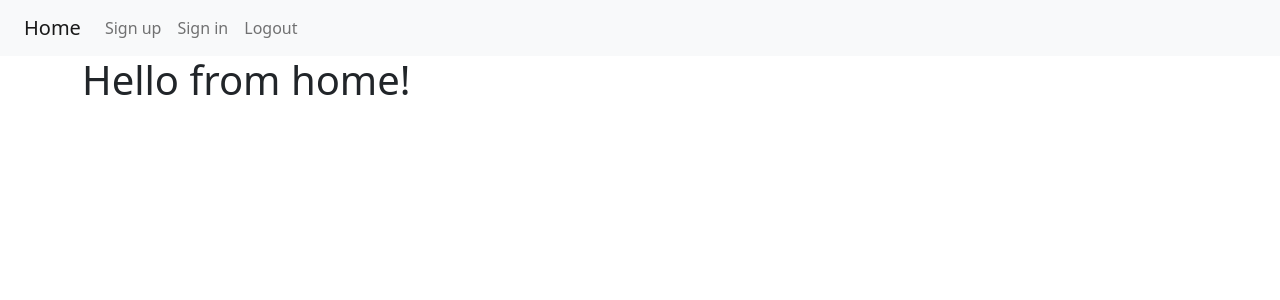
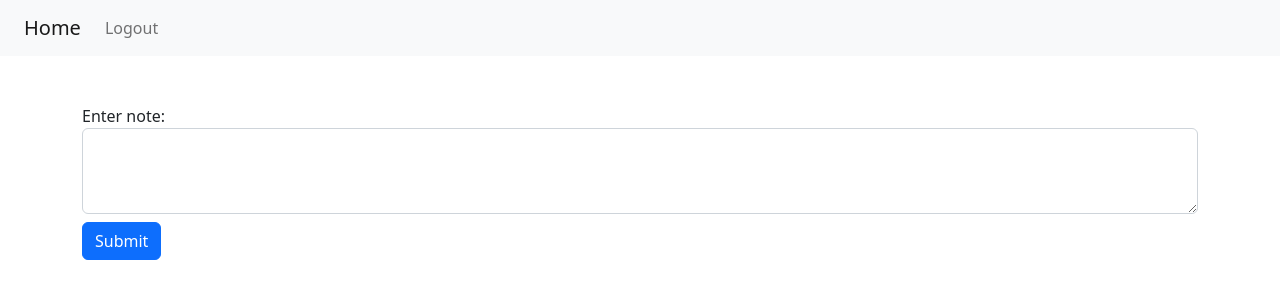
Before and after one commit to Fitsos17/flask_app, a Flask app: page / in a window 1280 px wide. Shown: the top 300 px of the page. Run offline with Flask 2, Linux system fonts and the light colour scheme; the visitor is signed in with stand-in values (Sample User, id 1); data comes from the database, SQL or seed files in the repository; data that the repository does not hold is empty.

Commit message:
Added the abillity to add and delete notes and completed user authentication.

```diff
--- a/website/models.py
+++ b/website/models.py
@@ -7,10 +7,10 @@ class User(db.Model, UserMixin):
   first_name = db.Column(db.String(60))
   email = db.Column(db.String(60), unique=True)
   password = db.Column(db.String(30))
-  note_id = db.relationship("Note")
+  notes = db.relationship("Note")
 
 class Note(db.Model):
   id = db.Column(db.Integer, primary_key=True)
   text = db.Column(db.String(10000))
-  date = db.Column(db.DateTime, default=func.now)
+  date = db.Column(db.DateTime(timezone=True), default=func.now())
   user_id = db.Column(db.Integer, db.ForeignKey("user.id"))
--- /dev/null
+++ b/website/static/index.js
@@ -0,0 +1,6 @@
+const deleteNote = (id) => {
+  fetch("/delete-note", {
+    method: "POST",
+    body: JSON.stringify({id})
+  }).then(() => window.location.href = "/")
+}
--- a/website/templates/base.html
+++ b/website/templates/base.html
@@ -11,18 +11,21 @@
 </head>
 <body>
   <nav class="navbar navbar-expand-lg bg-light">
+    {% if user.is_authenticated %}
     <a class="navbar-brand ms-4" href="/">Home</a>
     <ul class="navbar-nav">
-      <li class="navbar-item">
-        <a class="nav-link" href="/sign-up">Sign up</a>
-      </li>
-      <li class="navbar-item">
-        <a class="nav-link" href="/login">Sign in</a>
-      </li>
       <li class="navbar-item">
         <a class="nav-link" href="/logout">Logout</a>
       </li>
     </ul>
+    {% else %}
+    <a class="navbar-brand ms-4" href="/sign-up">Sign up</a>
+    <ul class="navbar-nav">
+      <li class="navbar-item">
+        <a class="nav-link" href="/login">Sign in</a>
+      </li>
+    </ul>
+    {% endif %}
   </nav>
     {% with messages = get_flashed_messages(with_categories=true) %} {% if
       messages %} {% for category, message in messages %} {% if category ==
@@ -38,5 +41,9 @@
       </div>
       {% endif %} {% endfor %} {% endif %} {% endwith %}
   <div class="container">{% block content %}{% endblock %}</div>
+  <script
+    type="text/javascript"
+    src="{{ url_for('static', filename='index.js') }}"
+  ></script>
 </body>
 </html>
--- a/website/templates/home.html
+++ b/website/templates/home.html
@@ -1,5 +1,20 @@
 {% extends "base.html" %}
 {% block title %}Home{% endblock %}
 {% block content %}
-<h1>Hello from home!</h1>
+{% if user.notes %}
+{% for note in user.notes %}
+<div class="list-group mt-3">
+  <p align="left" class="list-item d-flex justify-content-between align-items-center">
+    <span>{{ note.text }}</span>
+    <button type="button" class="btn-close" onclick="deleteNote({{note.id}})"></button>
+  </p>
+</div>
+{% endfor %}
+{% endif %}
+
+<form method="POST">
+  <label for="note" class="form-labe mt-5">Enter note:</label>
+  <textarea id="note" name="note" class="form-control" rows="3"></textarea>
+  <button type="submit" class="btn btn-primary mt-2">Submit</button>
+</form>
 {% endblock %}
--- a/website/views.py
+++ b/website/views.py
@@ -1,7 +1,30 @@
-from flask import Blueprint, render_template
+from flask import Blueprint, render_template, request, jsonify
+from flask_login import current_user, login_required
+from .models import Note
+from . import db
+import json
 
 views = Blueprint("views", __name__)
 
-@views.route("/")
+@views.route("/", methods=["GET", "POST"])
+@login_required
 def home():
-  return render_template("home.html")
+  if request.method == "POST":
+    note = request.form.get("note")
+    new_note = Note(text=note, user_id=current_user.id)
+    db.session.add(new_note)
+    db.session.commit()
+
+  return render_template("home.html", user=current_user)
+
+@views.route("/delete-note", methods=["POST"])
+def delete_note():
+  note = json.loads(request.data)
+  noteId = note["id"]
+  note_to_delete = Note.query.get(noteId)
+  if note:
+    if note_to_delete.user_id == current_user.id:
+      db.session.delete(note_to_delete)
+      db.session.commit()
+
+  return jsonify({})
```
Also changed, not shown: website/auth.py (+4 -4 lines), website/templates/login.html (renamed from website/templates/sign-in.html).
